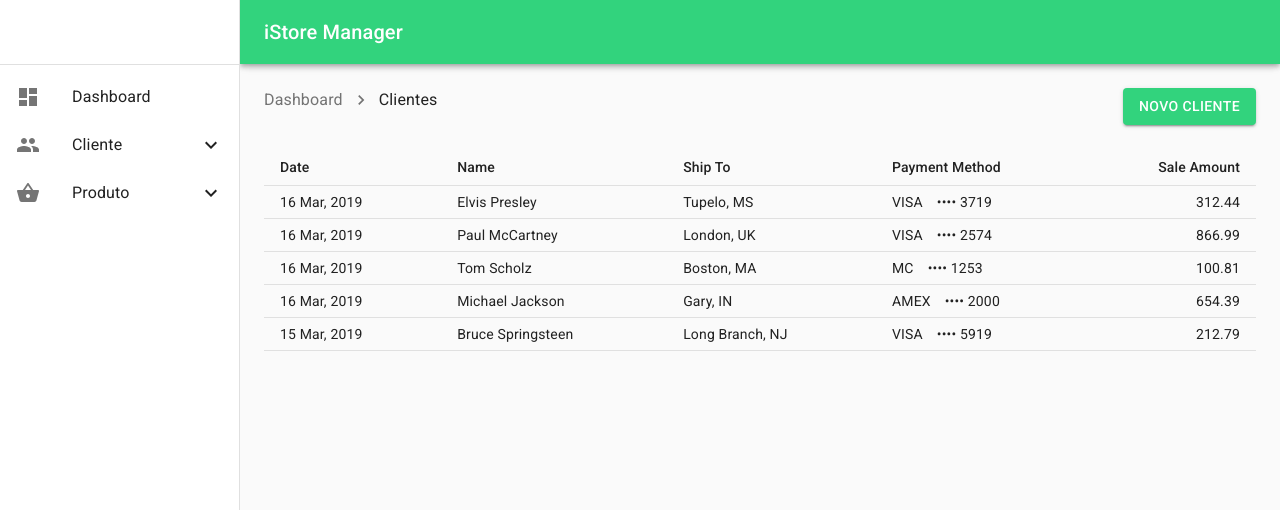
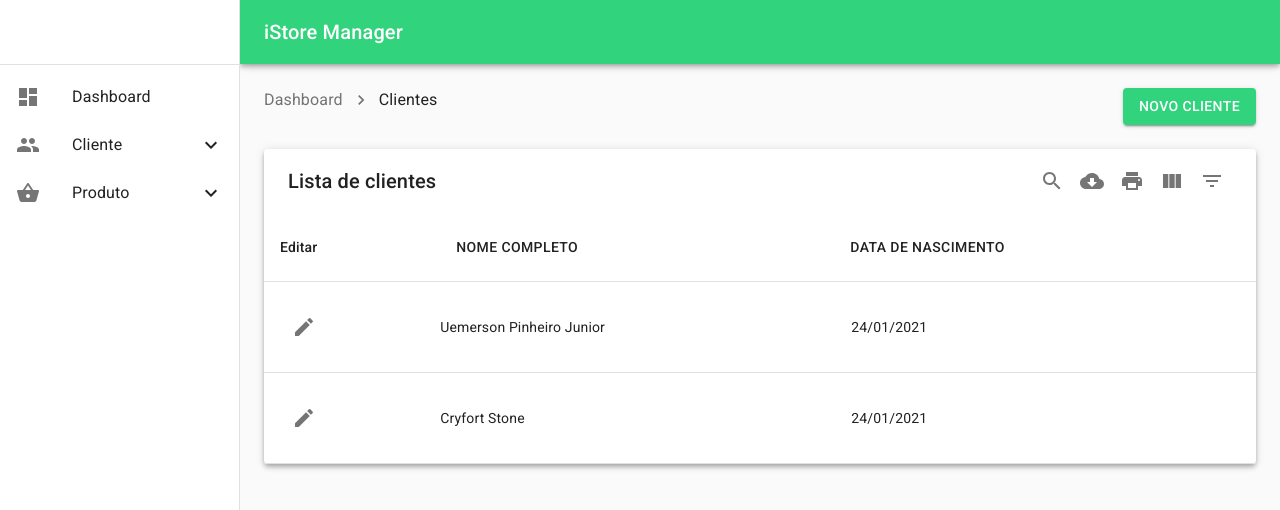
Before and after one commit to Uemerson/istoremanager-frontend, a React (Create React App) app: page /customers in a window 1280 px wide. Shown: the top 510 px of the page. Built offline with nearby package versions, Linux system fonts and the light colour scheme; no server answers.

Commit message:
refactor: add customers list and change layout style of sidebar

```diff
--- a/package.json
+++ b/package.json
@@ -62,6 +62,7 @@
     "axios": "^0.21.1",
     "clsx": "^1.1.1",
     "date-fns": "^2.17.0",
+    "mui-datatables": "^3.7.6",
     "react": "^17.0.1",
     "react-dom": "^17.0.1",
     "react-number-format": "^4.4.4",
@@ -74,6 +75,7 @@
   "devDependencies": {
     "@commitlint/cli": "^11.0.0",
     "@commitlint/config-conventional": "^11.0.0",
+    "@types/mui-datatables": "^3.7.0",
     "@types/react-router-dom": "^5.1.7",
     "@types/styled-components": "^5.1.7",
     "@typescript-eslint/eslint-plugin": "^4.14.0",
--- a/src/routes/styles.ts
+++ b/src/layout/stylesLayout.ts
@@ -2,10 +2,14 @@
 
 const useStyles = makeStyles(theme => ({
   root: {
-    display: 'flex',
+    [theme.breakpoints.up('sm')]: {
+      display: 'flex',
+    },
   },
   content: {
-    flexGrow: 1,
+    [theme.breakpoints.up('sm')]: {
+      flexGrow: 1,
+    },
     padding: theme.spacing(3),
   },
   toolbar: theme.mixins.toolbar,
--- a/src/pages/Customers/index.tsx
+++ b/src/pages/Customers/index.tsx
@@ -1,82 +1,48 @@
-import React from 'react';
+import React, { useState, useEffect } from 'react';
 
-import {
-  Button,
-  Grid,
-  Breadcrumbs,
-  Link,
-  Typography,
-  Table,
-  TableHead,
-  TableRow,
-  TableCell,
-  TableBody,
-} from '@material-ui/core';
+import { format, parseISO } from 'date-fns';
+import { Button, Grid, Breadcrumbs, Link, Typography } from '@material-ui/core';
 import NavigateNextIcon from '@material-ui/icons/NavigateNext';
 import { useHistory } from 'react-router-dom';
+import MUIDataTable from 'mui-datatables';
+import IconButton from '@material-ui/core/IconButton';
+import EditIcon from '@material-ui/icons/Edit';
 
 import useStyles from './styles';
 
-function createData(
-  id: number,
-  date: string,
-  name: string,
-  shipTo: string,
-  paymentMethod: string,
-  amount: number,
-) {
-  return { id, date, name, shipTo, paymentMethod, amount };
+interface Customer {
+  id: string;
+  full_name: string;
+  birthday: Date;
 }
-
-const rows = [
-  createData(
-    0,
-    '16 Mar, 2019',
-    'Elvis Presley',
-    'Tupelo, MS',
-    'VISA ⠀•••• 3719',
-    312.44,
-  ),
-  createData(
-    1,
-    '16 Mar, 2019',
-    'Paul McCartney',
-    'London, UK',
-    'VISA ⠀•••• 2574',
-    866.99,
-  ),
-  createData(
-    2,
-    '16 Mar, 2019',
-    'Tom Scholz',
-    'Boston, MA',
-    'MC ⠀•••• 1253',
-    100.81,
-  ),
-  createData(
-    3,
-    '16 Mar, 2019',
-    'Michael Jackson',
-    'Gary, IN',
-    'AMEX ⠀•••• 2000',
-    654.39,
-  ),
-  createData(
-    4,
-    '15 Mar, 2019',
-    'Bruce Springsteen',
-    'Long Branch, NJ',
-    'VISA ⠀•••• 5919',
-    212.79,
-  ),
-];
 
 const Customers: React.FC = () => {
   const classes = useStyles();
   const history = useHistory();
 
+  const [customers, setCustomers] = useState<Customer[]>([]);
+
+  useEffect(() => {
+    setCustomers([
+      {
+        id: '1a1755eb-0dd2-4bde-b36d-5219c86751ff',
+        full_name: 'Uemerson Pinheiro Junior',
+        birthday: new Date(),
+      },
+      {
+        id: 'c80c66be-c9d0-4e44-89b8-ee6b97b94040',
+        full_name: 'Cryfort Stone',
+        birthday: new Date(),
+      },
+    ]);
+  }, []);
+
   const handleSave = () => {
     history.push('/customer');
+  };
+
+  const handleEdit = (id: string) => {
+    history.push(`/customer/${id}`);
   };
 
   return (
@@ -101,29 +67,133 @@
           Novo cliente
         </Button>
       </Grid>
-
-      <Table size="small">
-        <TableHead>
-          <TableRow>
-            <TableCell>Date</TableCell>
-            <TableCell>Name</TableCell>
-            <TableCell>Ship To</TableCell>
-            <TableCell>Payment Method</TableCell>
-            <TableCell align="right">Sale Amount</TableCell>
-          </TableRow>
-        </TableHead>
-        <TableBody>
-          {rows.map(row => (
-            <TableRow key={row.id}>
-              <TableCell>{row.date}</TableCell>
-              <TableCell>{row.name}</TableCell>
-              <TableCell>{row.shipTo}</TableCell>
-              <TableCell>{row.paymentMethod}</TableCell>
-              <TableCell align="right">{row.amount}</TableCell>
-            </TableRow>
-          ))}
-        </TableBody>
-      </Table>
+      <MUIDataTable
+        title="Lista de clientes"
+        data={customers}
+        columns={[
+          {
+            name: 'Edit',
+            label: 'Editar',
+            options: {
+              filter: false,
+              sort: false,
+              empty: true,
+              print: false,
+              download: false,
+              customBodyRenderLite: (dataIndex, rowIndex) => {
+                return (
+                  <div
+                    style={{
+                      display: 'flex',
+                      maxWidth: 50,
+                      height: 58,
+                      alignItems: 'center',
+                    }}
+                  >
+                    <IconButton
+                      aria-label="edit"
+                      onClick={() => {
+                        handleEdit(customers[rowIndex].id);
+                      }}
+                    >
+                      <EditIcon />
+                    </IconButton>
+                  </div>
+                );
+              },
+            },
+          },
+          { name: 'id', options: { display: 'excluded' } },
+          {
+            name: 'full_name',
+            label: 'Nome completo',
+            options: {
+              customBodyRender: value => {
+                return (
+                  <div
+                    style={{
+                      display: 'flex',
+                      maxWidth: 350,
+                      height: 58,
+                      alignItems: 'center',
+                    }}
+                  >
+                    <span
+                      style={{
+                        overflow: 'hidden',
+                        textOverflow: 'ellipsis',
+                        whiteSpace: 'nowrap',
+                      }}
+                    >
+                      {value}
+                    </span>
+                  </div>
+                );
+              },
+            },
+          },
+          {
+            name: 'birthday',
+            label: 'Data de nascimento',
+            options: {
+              customBodyRender: value => {
+                const formattedDate = format(new Date(value), 'dd/MM/yyyy');
+                return (
+                  <div
+                    style={{
+                      display: 'flex',
+                      width: 110,
+                      height: 58,
+                      alignItems: 'center',
+                      justifyContent: 'center',
+                    }}
+                  >
+                    {formattedDate}
+                  </div>
+                );
+              },
+            },
+          },
+        ]}
+        options={{
+          pagination: false,
+          responsive: 'standard',
+          selectableRows: 'none',
+          textLabels: {
+            body: {
+              noMatch: 'Nenhum registro encontrado',
+              toolTip: 'Classificar',
+            },
+            pagination: {
+              next: 'Próxima página',
+              previous: 'Página anterior',
+              rowsPerPage: 'Por página:',
+              displayRows: 'de',
+            },
+            toolbar: {
+              search: 'Busca',
+              downloadCsv: 'Download CSV',
+              print: 'Imprimir',
+              viewColumns: 'Ver Colunas',
+              filterTable: 'Filtrar Tabelas',
+            },
+            filter: {
+              all: 'Todos',
+              title: 'FILTROS',
+              reset: 'LIMPAR',
+            },
+            viewColumns: {
+              title: 'Ver Colunas',
+              titleAria: 'Ver/Esconder Colunas da Tabela',
+            },
+            selectedRows: {
+              text: 'registros(s) selecionados',
+              delete: 'Excluir',
+              deleteAria: 'Excluir registros selecionados',
+            },
+          },
+        }}
+      />
     </>
   );
 };
--- a/src/routes/Route.tsx
+++ b/src/routes/Route.tsx
@@ -6,7 +6,7 @@
 } from 'react-router-dom';
 
 import Sidebar from '../layout/Sidebar';
-import useStyles from './styles';
+import useStyles from '../layout/stylesLayout';
 import { useAuth } from '../hooks/auth';
 
 interface RouteProps extends ReactDOMRouteProps {
```
Also changed, not shown: .eslintrc.json, 1 other file (tests, documents, lock files or other folders).
